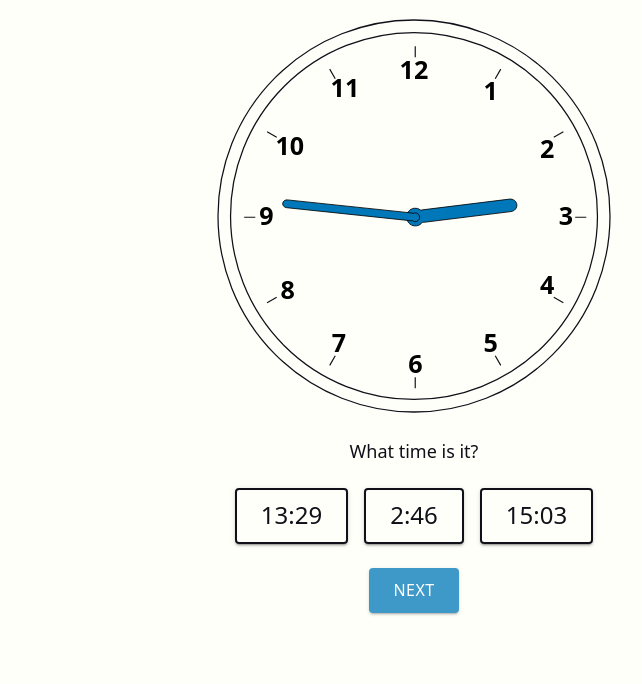
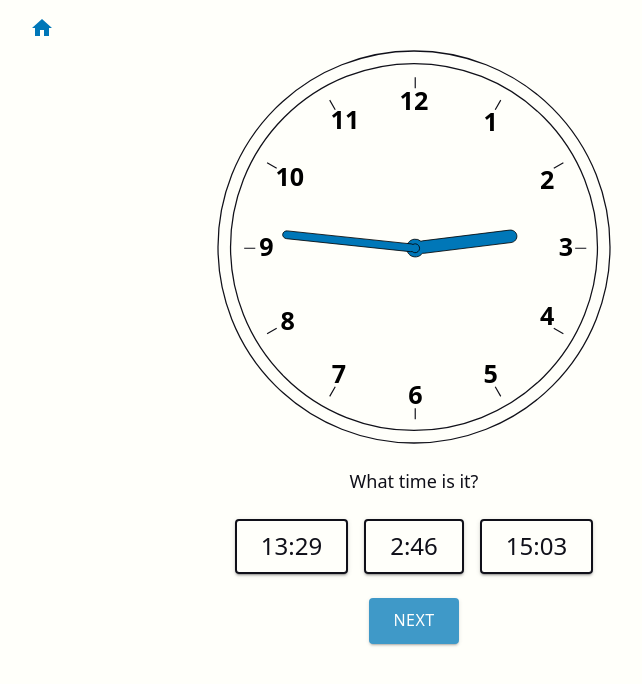
Before and after one commit to absolutholz-org/learn-to-tell-time, a React (Create React App) app: page /practice in a window 1280 px wide. Shown: the top 684 px of the page, without its empty margins (226-868 px from the left). Built offline with nearby package versions, Linux system fonts and the light colour scheme.

Commit message:
Add home nav to practice page

```diff
--- a/src/views/Home/index.tsx
+++ b/src/views/Home/index.tsx
@@ -11,6 +11,7 @@ const StyledFormLabel = styled.div`
 `;
 
 const StyledFormSelect = styled.select`
+	background: none;
 	border: 2px solid;
 	border-radius: 4px;
 	font: inherit;
--- a/src/views/Practice/index.tsx
+++ b/src/views/Practice/index.tsx
@@ -1,19 +1,31 @@
-// import styled from 'styled-components';
+import { Link } from "react-router-dom";
 
-import { ClockQuestion } from './../../components/ClockQuestion/ClockQuestion';
+import { ClockQuestion } from "./../../components/ClockQuestion/ClockQuestion";
 
 export const Practice = () => {
 	const urlParams = new URLSearchParams(window.location.search);
-  let interval = parseInt(urlParams?.get('interval') || '1');
+	let interval = parseInt(urlParams?.get("interval") || "1");
 
 	if (![1, 5, 10, 15].includes(interval)) {
 		interval = 1;
 	}
 
 	return (
+		<>
+			<nav>
+				<Link to="/">
+					<svg height="24" viewBox="0 0 24 24" width="24">
+						<path
+							fill="var(--highlight)"
+							d="M10,20V14H14V20H19V12H22L12,3L2,12H5V20H10Z"
+						/>
+					</svg>
+				</Link>
+			</nav>
 			<main>
 				<ClockQuestion interval={interval} />
 			</main>
+		</>
 	);
 };
 
```
Lines whose indentation alone changed are shown as unchanged.
